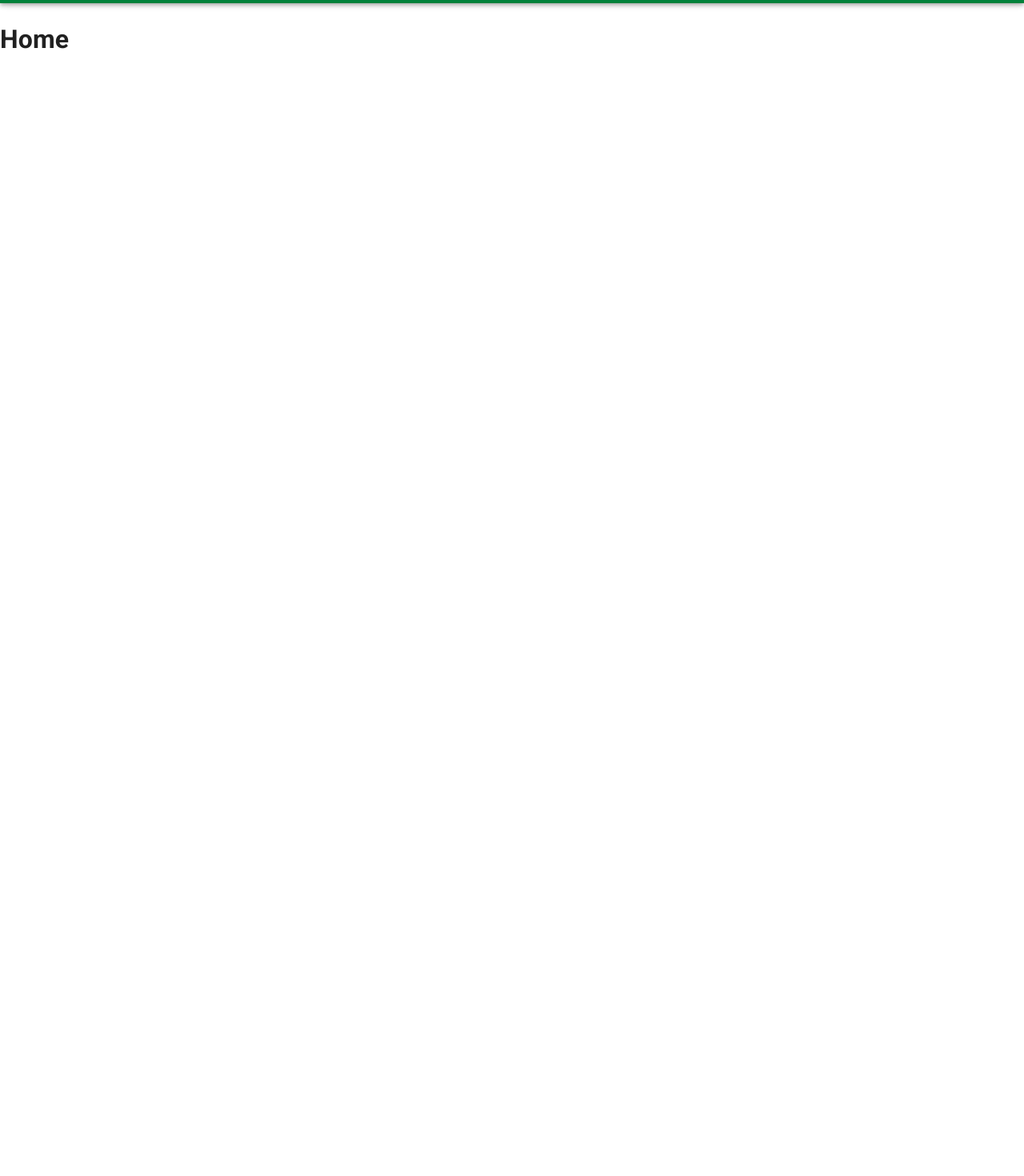
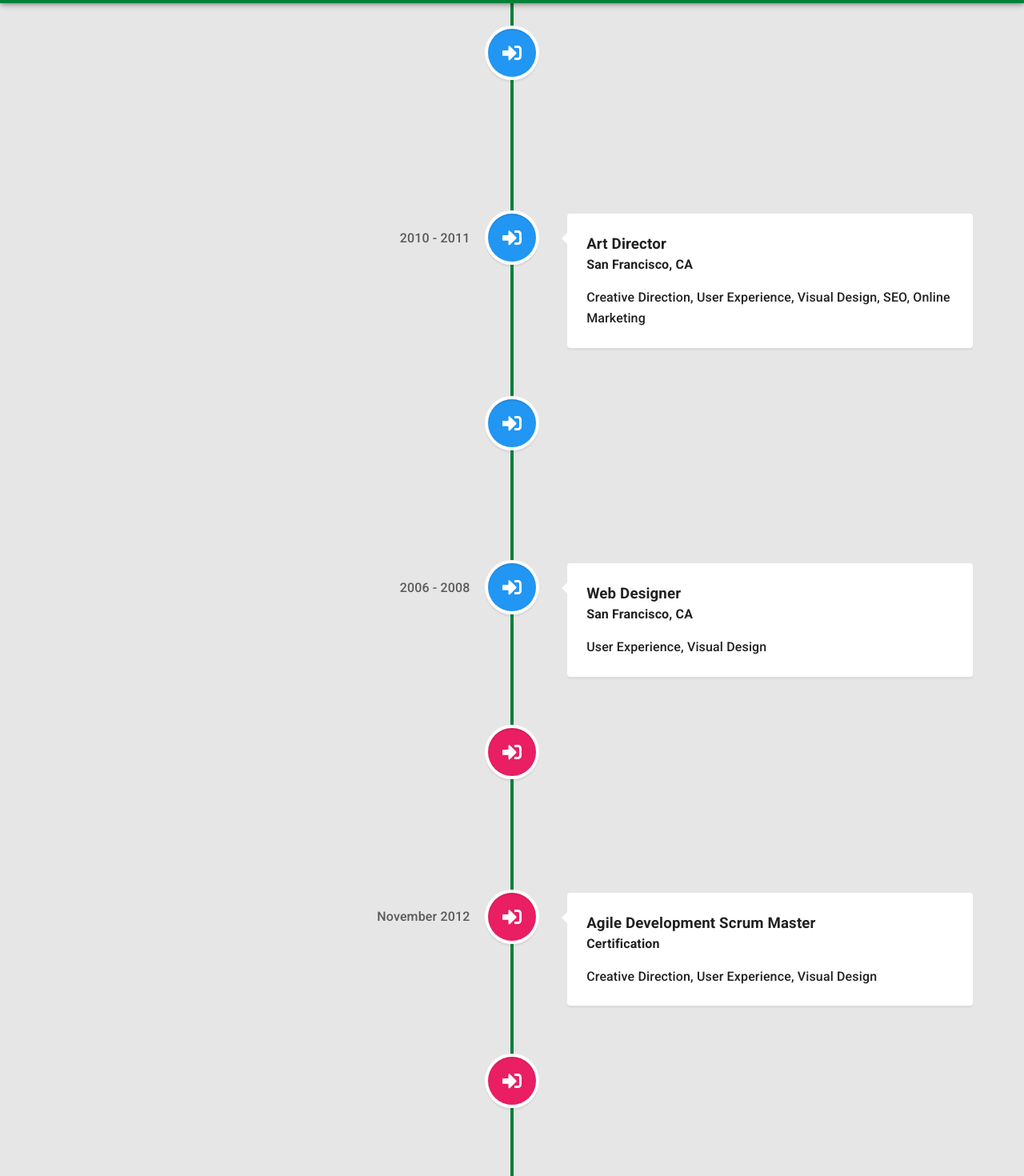
Before and after one commit to zaneecampbell/hiking-timeline, a React (Create React App) app in the folder frontend/: page / in a window 1280 px wide. Shown: the part 60-1530 px from the top of the page at 80% size. Before the commit the page ends 1085 px from the top, so only its background shows below. Built offline with nearby package versions, Linux system fonts and the light colour scheme; no server answers.

Commit message:
set default background color

```diff
--- a/frontend/package.json
+++ b/frontend/package.json
@@ -22,6 +22,7 @@
     "react-router-dom": "^6.3.0",
     "react-scripts": "^5.0.1",
     "react-toastify": "^9.0.8",
+    "react-vertical-timeline-component": "^3.5.2",
     "uuid": "^8.3.2",
     "web-vitals": "^2.1.4"
   },
--- a/frontend/public/index.html
+++ b/frontend/public/index.html
@@ -30,7 +30,7 @@
     -->
     <title>React Redux App</title>
   </head>
-  <body>
+  <body style="background-color: #e6e6e6;">
     <noscript>You need to enable JavaScript to run this app.</noscript>
     <div id="root"></div>
     <!--
--- a/frontend/src/pages/Home.jsx
+++ b/frontend/src/pages/Home.jsx
@@ -1,7 +1,112 @@
+import Spinner from '../components/Spinner'
+import {
+  VerticalTimeline,
+  VerticalTimelineElement
+} from 'react-vertical-timeline-component'
+import 'react-vertical-timeline-component/style.min.css'
+import { FaSignInAlt, FaSignOutAlt, FaUser, FaPlusCircle } from 'react-icons/fa'
+
 function Home() {
   return (
-    <div style={{ height: '1000px' }}>
-      <h1>Home</h1>
+    <div>
+      <VerticalTimeline lineColor='#00813a'>
+        <VerticalTimelineElement
+          className='vertical-timeline-element--work'
+          contentStyle={{ background: 'rgb(33, 150, 243)', color: '#fff' }}
+          contentArrowStyle={{ borderRight: '7px solid  rgb(33, 150, 243)' }}
+          date='2011 - present'
+          iconStyle={{ background: 'rgb(33, 150, 243)', color: '#fff' }}
+          icon={<FaSignInAlt />}
+        >
+          <h3 className='vertical-timeline-element-title'>Creative Director</h3>
+          <h4 className='vertical-timeline-element-subtitle'>Miami, FL</h4>
+          <p>
+            Creative Direction, User Experience, Visual Design, Project
+            Management, Team Leading
+          </p>
+        </VerticalTimelineElement>
+        <VerticalTimelineElement
+          className='vertical-timeline-element--work'
+          date='2010 - 2011'
+          iconStyle={{ background: 'rgb(33, 150, 243)', color: '#fff' }}
+          icon={<FaSignInAlt />}
+        >
+          <h3 className='vertical-timeline-element-title'>Art Director</h3>
+          <h4 className='vertical-timeline-element-subtitle'>
+            San Francisco, CA
+          </h4>
+          <p>
+            Creative Direction, User Experience, Visual Design, SEO, Online
+            Marketing
+          </p>
+        </VerticalTimelineElement>
+        <VerticalTimelineElement
+          className='vertical-timeline-element--work'
+          date='2008 - 2010'
+          iconStyle={{ background: 'rgb(33, 150, 243)', color: '#fff' }}
+          icon={<FaSignInAlt />}
+        >
+          <h3 className='vertical-timeline-element-title'>Web Designer</h3>
+          <h4 className='vertical-timeline-element-subtitle'>
+            Los Angeles, CA
+          </h4>
+          <p>User Experience, Visual Design</p>
+        </VerticalTimelineElement>
+        <VerticalTimelineElement
+          className='vertical-timeline-element--work'
+          date='2006 - 2008'
+          iconStyle={{ background: 'rgb(33, 150, 243)', color: '#fff' }}
+          icon={<FaSignInAlt />}
+        >
+          <h3 className='vertical-timeline-element-title'>Web Designer</h3>
+          <h4 className='vertical-timeline-element-subtitle'>
+            San Francisco, CA
+          </h4>
+          <p>User Experience, Visual Design</p>
+        </VerticalTimelineElement>
+        <VerticalTimelineElement
+          className='vertical-timeline-element--education'
+          date='April 2013'
+          iconStyle={{ background: 'rgb(233, 30, 99)', color: '#fff' }}
+          icon={<FaSignInAlt />}
+        >
+          <h3 className='vertical-timeline-element-title'>
+            Content Marketing for Web, Mobile and Social Media
+          </h3>
+          <h4 className='vertical-timeline-element-subtitle'>Online Course</h4>
+          <p>Strategy, Social Media</p>
+        </VerticalTimelineElement>
+        <VerticalTimelineElement
+          className='vertical-timeline-element--education'
+          date='November 2012'
+          iconStyle={{ background: 'rgb(233, 30, 99)', color: '#fff' }}
+          icon={<FaSignInAlt />}
+        >
+          <h3 className='vertical-timeline-element-title'>
+            Agile Development Scrum Master
+          </h3>
+          <h4 className='vertical-timeline-element-subtitle'>Certification</h4>
+          <p>Creative Direction, User Experience, Visual Design</p>
+        </VerticalTimelineElement>
+        <VerticalTimelineElement
+          className='vertical-timeline-element--education'
+          date='2002 - 2006'
+          iconStyle={{ background: 'rgb(233, 30, 99)', color: '#fff' }}
+          icon={<FaSignInAlt />}
+        >
+          <h3 className='vertical-timeline-element-title'>
+            Bachelor of Science in Interactive Digital Media Visual Imaging
+          </h3>
+          <h4 className='vertical-timeline-element-subtitle'>
+            Bachelor Degree
+          </h4>
+          <p>Creative Direction, Visual Design</p>
+        </VerticalTimelineElement>
+        <VerticalTimelineElement
+          iconStyle={{ background: 'rgb(16, 204, 82)', color: '#fff' }}
+          icon={<FaSignInAlt />}
+        />
+      </VerticalTimeline>
     </div>
   )
 }
```
Also changed, not shown: 1 other file (tests, documents, lock files or other folders).
